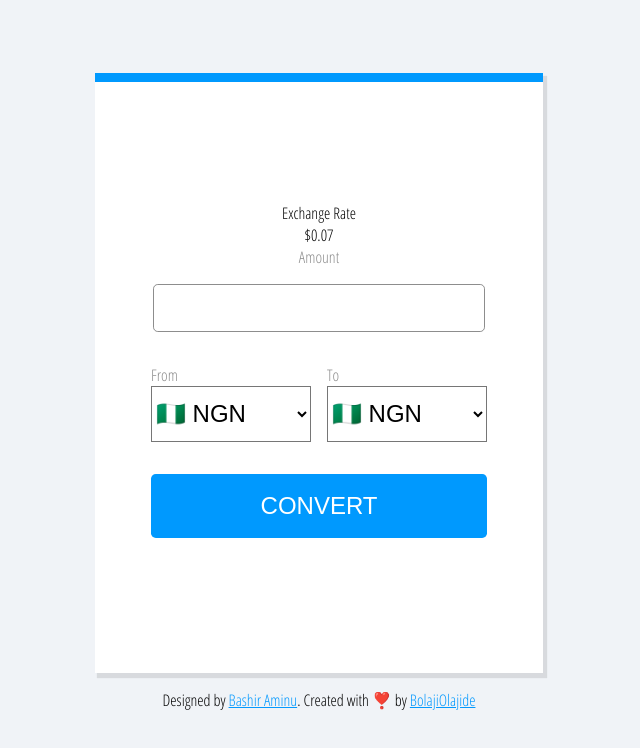
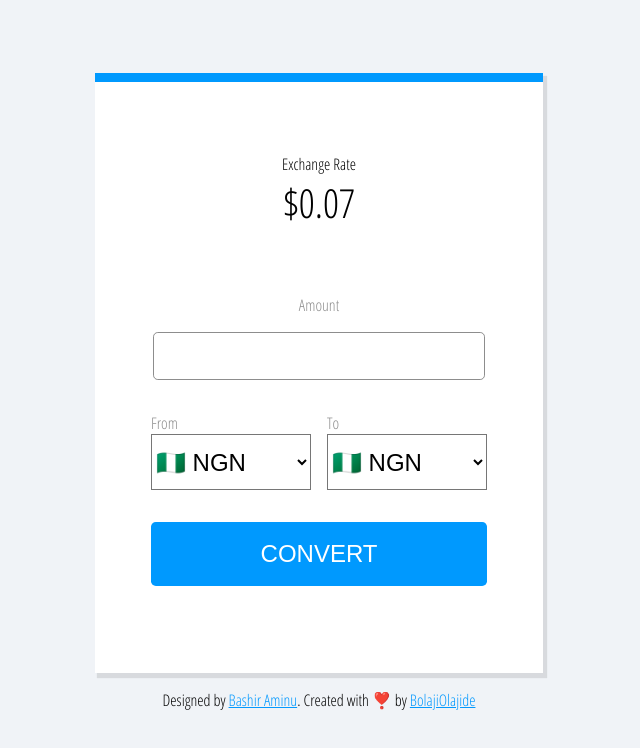
Before and after one commit to BolajiOlajide/simple-currency-converter, a React (Create React App) app: page / in a window 1280 px wide. Shown: the top 748 px of the page, without its empty margins (321-961 px from the left). Built offline with nearby package versions, Linux system fonts and the light colour scheme; the HTML template or start-up script is replaced by a standard one.

Commit message:
feat(header): refactor header component

```diff
--- a/src/components/Header/Header.component.tsx
+++ b/src/components/Header/Header.component.tsx
@@ -1,9 +1,12 @@
 import * as React from 'react';
 
+// styles
+import './Header.css';
 
-const Header = (props: any) => <React.Fragment>
+
+const Header = (props: any) => <div className="header">
   <span>Exchange Rate</span>
-  <span>{props.rate}</span>
-</React.Fragment>;
+  <span className="rate">{props.rate}</span>
+</div>;
 
 export default Header;
--- /dev/null
+++ b/src/components/Header/Header.css
@@ -0,0 +1,16 @@
+.header {
+  margin-bottom: 4rem;
+}
+
+.header > span {
+  display: block;
+  text-align: center;
+}
+
+.heading {
+  font-weight: 100;
+}
+
+.rate {
+  font-size: 2.5rem;
+}
```
